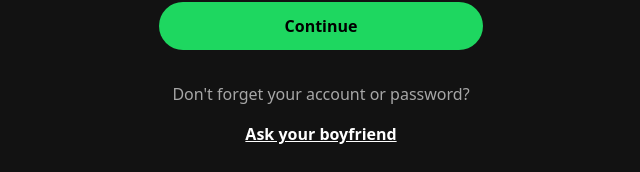
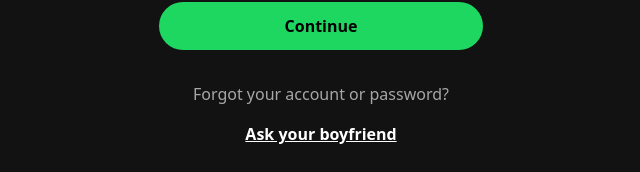
Before and after one commit to darlennest/mandyfy, a React (Vite) app: page / in a window 1280 px wide. Shown: the part 502-674 px from the top of the page, without its empty margins (319-959 px from the left). Built offline with nearby package versions, Linux system fonts and the light colour scheme.

Commit message:
changed shit

```diff
--- a/src/App.jsx
+++ b/src/App.jsx
@@ -676,7 +676,7 @@ function App() {
           </button>
           <div className="h-8"></div>
           <div className="flex flex-col items-center gap-4">
-            <p className="text-[#a7a7a7]">Don't forget your account or password?</p>
+            <p className="text-[#a7a7a7]">Forgot your account or password?</p>
                     <button
           onClick={() => window.open('https://wa.me/6281210755219', '_blank')}
           className="text-white font-semibold underline hover:text-[#1ed760] transition-colors"
```
